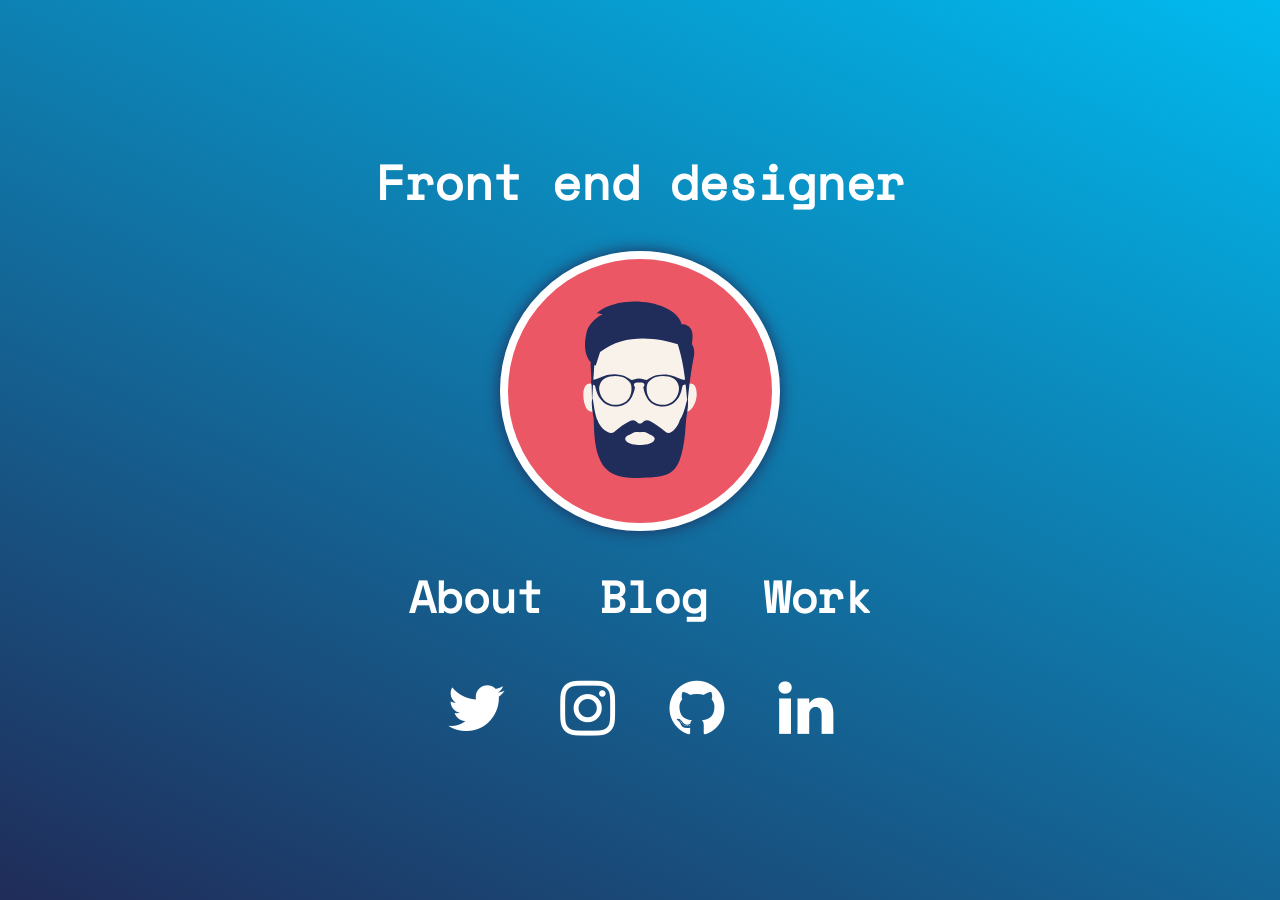
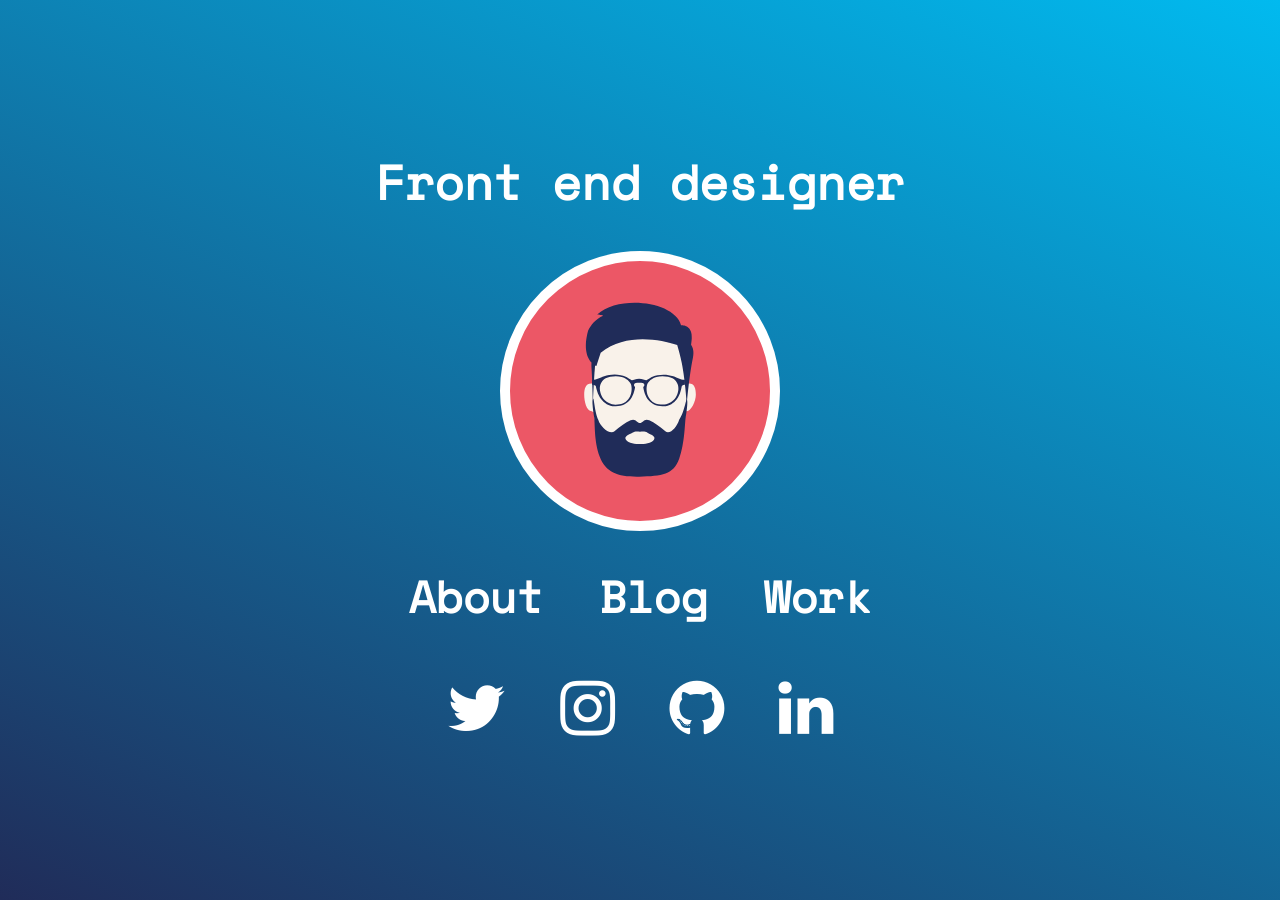
Before and after one commit to renopeno/renopeno.github.io, a Jekyll site: the page built from index.html, in a window 1280 px wide. Built offline with Jekyll 4.4.1, drawn with Linux system fonts in a browser that asks for light colours; nearby versions of some CDN libraries.

Commit message:
cleaning bloat on landing

```diff
--- a/_sass/_landing.scss
+++ b/_sass/_landing.scss
@@ -20,10 +20,9 @@
 	width: 280px;
 	background: url(../img/RM-Red.svg);
 	background-size: cover;
-	border: 8px solid #fff;
+	border: 10px solid #fff;
 	border-radius: 50%;
 	margin: 0 auto;
-	box-shadow: 0 0 1em $blue-dark;
 }
 .l-title {
 	font-family: $mono;
--- a/index.html
+++ b/index.html
@@ -1,8 +1,7 @@
 ---
 layout: landing
 ---
-  <h1 class="l-title">Front end designer
-  </h1>
+  <h1 class="l-title">Front end designer</h1>
 
 
 <div class="my-img"></div>
@@ -10,26 +9,40 @@
 <nav role="navigation">
   <ul>
     {% for page in site.pages %}
-    <!-- Compare the page title to the URL -->
-
       {% assign current = page.title | downcase %}
-
       {% if page.title %}
       <li class="nav__item">
         <a href="{{ page.url | prepend: site.baseurl }}">{{ page.title }}</a>
       </li>
       {% endif %}
-
     {% endfor %}
   </ul>
 </nav>
 
 <div class="l-social-wrap">
     <ul class="social-icons text-center">
-      <li><a href="https://twitter.com/iamrenopeno"><i class="fa fa-twitter twitter" aria-hidden="true"></i></a></li>
-      <li><a href="https://www.instagram.com/renopeno/"><i class="fa fa-instagram instagram" aria-hidden="true"></i></a></li>
-      <li><a href="https://github.com/renopeno"><i class="fa fa-github github" aria-hidden="true"></i></a></li>
-      <li><a href="https://www.linkedin.com/in/renopeno"><i class="fa fa-linkedin linkedin" aria-hidden="true"></i></a></li>
+      <li>
+        <a href="https://twitter.com/iamrenopeno" title="Twitter">
+          <i class="fa fa-twitter twitter" aria-hidden="true"></i>
+        </a>
+      </li>
+
+      <li>
+        <a href="https://www.instagram.com/renopeno/" title="Instagram">
+          <i class="fa fa-instagram instagram" aria-hidden="true"></i>
+        </a>
+      </li>
+
+      <li>
+        <a href="https://github.com/renopeno" title="GitHub"><i class="fa fa-github github" aria-hidden="true"></i>
+        </a>
+      </li>
+
+      <li>
+        <a href="https://www.linkedin.com/in/renopeno" title="LinkedIn">
+          <i class="fa fa-linkedin linkedin" aria-hidden="true"></i>
+        </a>
+      </li>
     </ul>
 </div>
 
```
Also changed, not shown: README.md.
